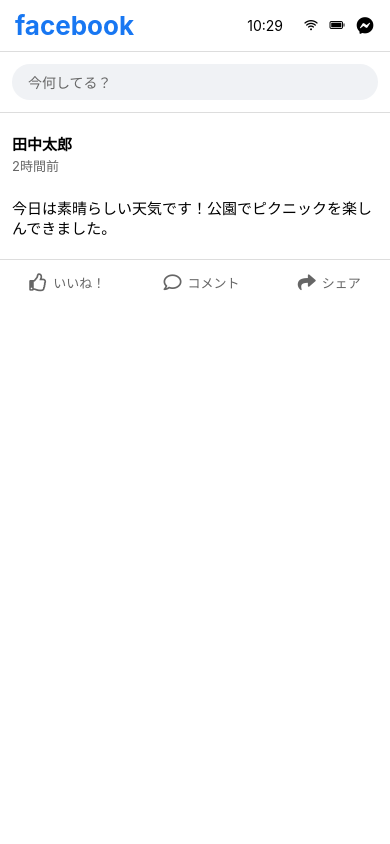
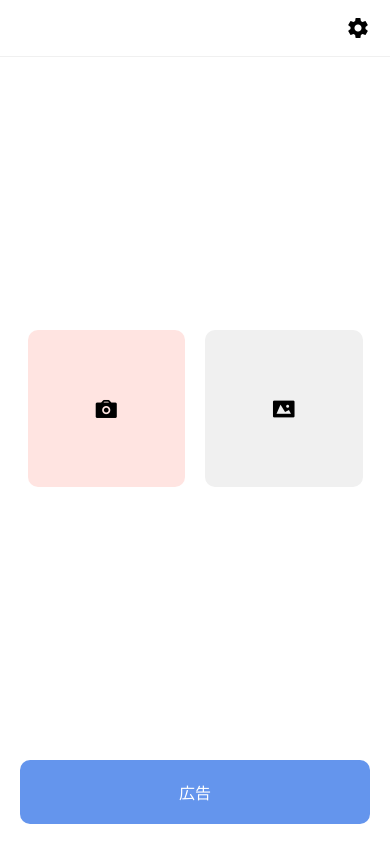
Before and after one commit to sakurakotubaki/react-native-tutorial, a React Native app: screen / in a window 390 px wide. Built offline with nearby package versions, Linux system fonts and the light colour scheme.

Commit message:
style: mock ui

```diff
--- a/App.tsx
+++ b/App.tsx
@@ -1,14 +1,10 @@
-import { Text, StyleSheet, SafeAreaView } from 'react-native';
 import { SafeAreaProvider } from 'react-native-safe-area-context';
-import Facebook from './facebook/Facebook';
+import Lesson from './facebook/ui_demock/Lesson';
 
-const App = () => {
-
+export default function App() {
   return (
     <SafeAreaProvider>
-      <Facebook />
+      <Lesson />
     </SafeAreaProvider>
   );
-};
-
-export default App;
+}
--- /dev/null
+++ b/facebook/ui_demock/Lesson.tsx
@@ -0,0 +1,89 @@
+import React from 'react';
+import {
+    View,
+    Text,
+    StyleSheet,
+    TouchableOpacity,
+} from 'react-native';
+import { SafeAreaView } from 'react-native-safe-area-context';
+import { Ionicons } from '@expo/vector-icons';
+import MaterialIcons from '@expo/vector-icons/MaterialIcons';
+import AntDesign from '@expo/vector-icons/AntDesign';
+import Entypo from '@expo/vector-icons/Entypo';
+
+const Lesson = () => {
+    return (
+        <SafeAreaView style={styles.container} edges={['top']}>
+            {/* 設定ボタン */}
+            <View style={styles.header}>
+                <View style={styles.settingsContainer}>
+                    <TouchableOpacity>
+                        <MaterialIcons name="settings" size={24} color="black" />
+                    </TouchableOpacity>
+                </View>
+            </View>
+
+            {/* メインボタン */}
+            <View style={styles.mainButtonsContainer}>
+                <TouchableOpacity style={[styles.mainButton, { backgroundColor: '#FFE4E1' }]}>
+                    <AntDesign name="camera" size={24} color="black" />
+                </TouchableOpacity>
+                <TouchableOpacity style={[styles.mainButton, { backgroundColor: '#F0F0F0' }]}>
+                    <Entypo name="image-inverted" size={24} color="black" />
+                </TouchableOpacity>
+            </View>
+
+            {/* 広告エリア */}
+            <View style={styles.adContainer}>
+                <Text style={styles.adText}>広告</Text>
+            </View>
+        </SafeAreaView>
+    );
+};
+
+const styles = StyleSheet.create({
+    container: {
+        flex: 1,
+        backgroundColor: '#fff',
+    },
+    header: {
+        width: '100%',
+        paddingHorizontal: 16,
+        paddingVertical: 12,
+        borderBottomWidth: 1,
+        borderBottomColor: '#f0f0f0',
+    },
+    settingsContainer: {
+        alignSelf: 'flex-end',
+        padding: 4,  // タップ領域を広げる
+    },
+    mainButtonsContainer: {
+        flex: 1,
+        flexDirection: 'row',
+        justifyContent: 'center',
+        alignItems: 'center',
+        gap: 20,
+        paddingHorizontal: 20,
+    },
+    mainButton: {
+        width: '45%',
+        aspectRatio: 1,
+        justifyContent: 'center',
+        alignItems: 'center',
+        borderRadius: 10,
+    },
+    adContainer: {
+        backgroundColor: '#6495ED',
+        padding: 20,
+        alignItems: 'center',
+        marginHorizontal: 20,
+        marginBottom: 20,
+        borderRadius: 10,
+    },
+    adText: {
+        color: '#fff',
+        fontSize: 16,
+    },
+});
+
+export default Lesson;
--- a/package.json
+++ b/package.json
@@ -14,6 +14,8 @@
     "@react-navigation/native-stack": "^7.2.0",
     "axios": "^1.6.8",
     "expo": "~50.0.13",
+    "expo-camera": "^16.0.17",
+    "expo-media-library": "^17.0.6",
     "expo-status-bar": "~1.11.1",
     "react": "18.2.0",
     "react-native": "0.73.5",
```
Also changed, not shown: camera/Camera.tsx (added, +128 -0 lines), 1 other file (tests, documents, lock files or other folders).
